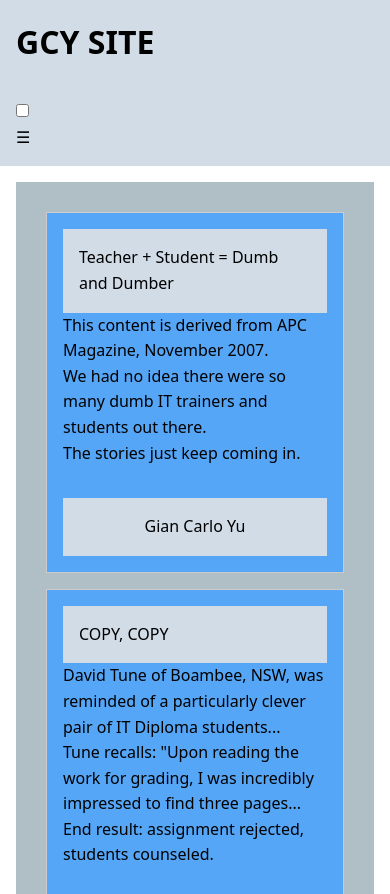
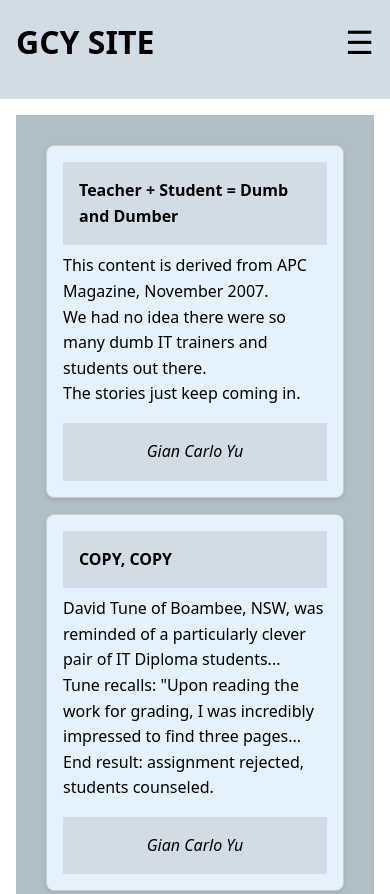
Before and after one commit to kikoyow-unc/phase-2-new, a plain HTML site: page index.html in a window 390 px wide. Shown: the top 894 px of the page. Drawn offline with nearby package versions, Linux system fonts and the light colour scheme.

Commit message:
added mobile design

```diff
--- a/index.html
+++ b/index.html
@@ -10,12 +10,14 @@
 <body>
 
 <header>
-  <h1>GCY SITE</h1>
+  <div class="header-flex">
+    <h1>GCY SITE</h1>
+    <input type="checkbox" id="menu-toggle" />
+    <label for="menu-toggle" class="menu">&#9776;</label>
+  </div>
 </header>
 
 <nav>
-  <input type="checkbox" id="menu-toggle" />
-  <label for="menu-toggle" class="menu">&#9776;</label>
   <ul class="nav-links">
     <li><a href="#">Home</a></li>
     <li><a href="#">About</a></li>
--- a/styles.css
+++ b/styles.css
@@ -1,3 +1,4 @@
+/* Reset */
 * {
     margin: 0;
     padding: 0;
@@ -7,16 +8,31 @@
 body {
     font-family: Arial, sans-serif;
     line-height: 1.6;
+    min-height: 100vh;
+    display: flex;
+    flex-direction: column;
 }
 
-header, nav, footer {
+/* Header, Nav, Footer */
+header, footer {
     background-color: #d1dce6;
     padding: 1rem;
-    text-align: left;
+}
+
+.header-flex {
+    display: flex;
+    justify-content: space-between;
+    align-items: center;
 }
 
 header h1 {
     font-size: 2rem;
+}
+
+/* Navigation */
+nav {
+    background-color: #d1dce6;
+    padding: 0 1rem 1rem 1rem;
 }
 
 nav ul {
@@ -32,6 +48,18 @@ nav a {
     font-weight: bold;
 }
 
+/* Hamburger menu icon (visual only) */
+.menu {
+    display: none;
+    font-size: 2rem;
+    cursor: pointer;
+}
+
+#menu-toggle {
+    display: none;
+}
+
+/* Container */
 .container {
     display: flex;
     flex-wrap: wrap;
@@ -39,9 +67,10 @@ nav a {
     margin: 1rem auto;
     gap: 1rem;
     padding: 0 1rem;
+    flex: 1;
 }
 
-/* Main */
+/* Main content area */
 main {
     display: flex;
     flex: 3;
@@ -50,6 +79,7 @@ main {
     min-height: 400px;
 }
 
+/* Articles */
 .articles {
     flex: 2;
     display: grid;
@@ -58,12 +88,24 @@ main {
 }
 
 article {
-    background: #55a6f7;
+    background: #e3f2fd;
     padding: 1rem;
     border: 1px solid #ccc;
+    border-radius: 8px;
+    box-shadow: 0 2px 4px rgba(0, 0, 0, 0.1);
 }
 
-/* Aside section */
+article header {
+    font-weight: bold;
+    margin-bottom: 0.5rem;
+}
+
+article footer {
+    margin-top: 1rem;
+    font-style: italic;
+}
+
+/* Aside */
 aside {
     flex: 1;
     background: #55a6f7;
@@ -80,9 +122,13 @@ footer {
     margin-top: 2rem;
 }
 
-/* Mobile */
+/* Mobile layout */
 @media (max-width: 768px) {
     .container {
+        flex-direction: column;
+    }
+
+    main {
         flex-direction: column;
     }
 
@@ -90,33 +136,19 @@ footer {
         grid-template-columns: 1fr;
     }
 
-    nav ul {
-        flex-direction: column;
-        gap: 0.5rem;
+    aside {
+        margin-left: 0;
+        width: 100%;
+        margin-top: 1rem;
     }
 
     .menu {
         display: block;
     }
 
-    .nav-links {
-        display: none;
+    nav ul {
         flex-direction: column;
-        background: #ccc;
-        position: absolute;
-        top: 3.5rem;
-        right: 0;
-        width: 100%;
-        text-align: right;
-        padding: 1rem;
-    }
-
-    main {
-        flex-direction: column;
-    }
-
-    aside {
-        margin-left: 0;
-        width: 100%;
+        gap: 0.5rem;
+        display: none; /* Hide nav links visually for now */
     }
 }
```
